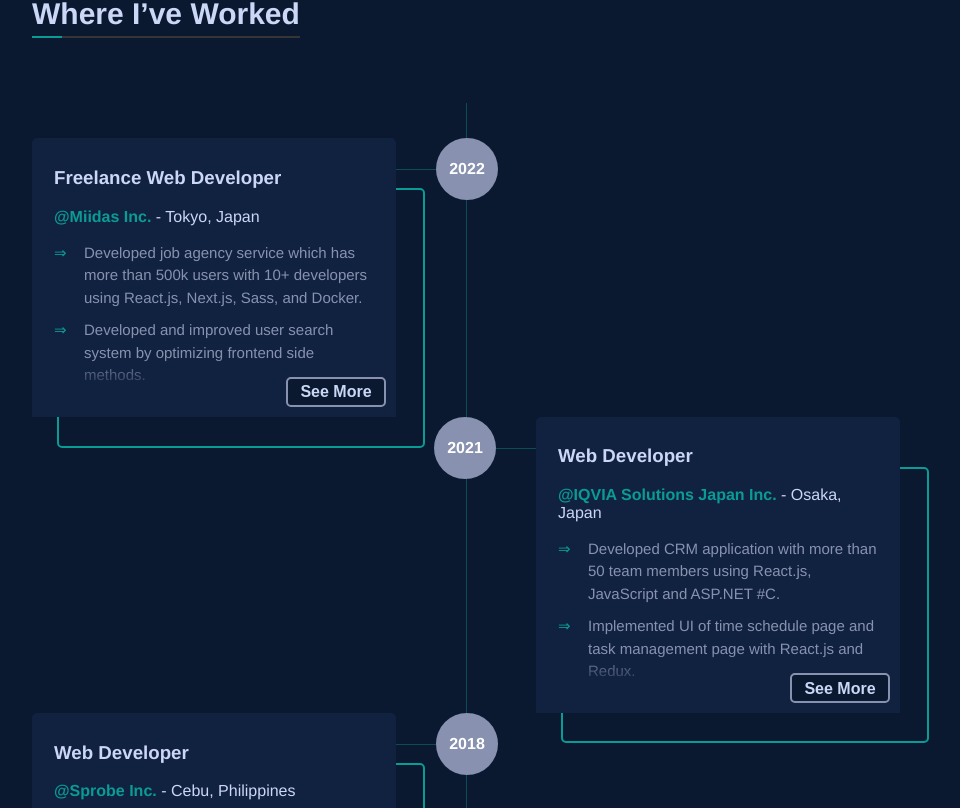
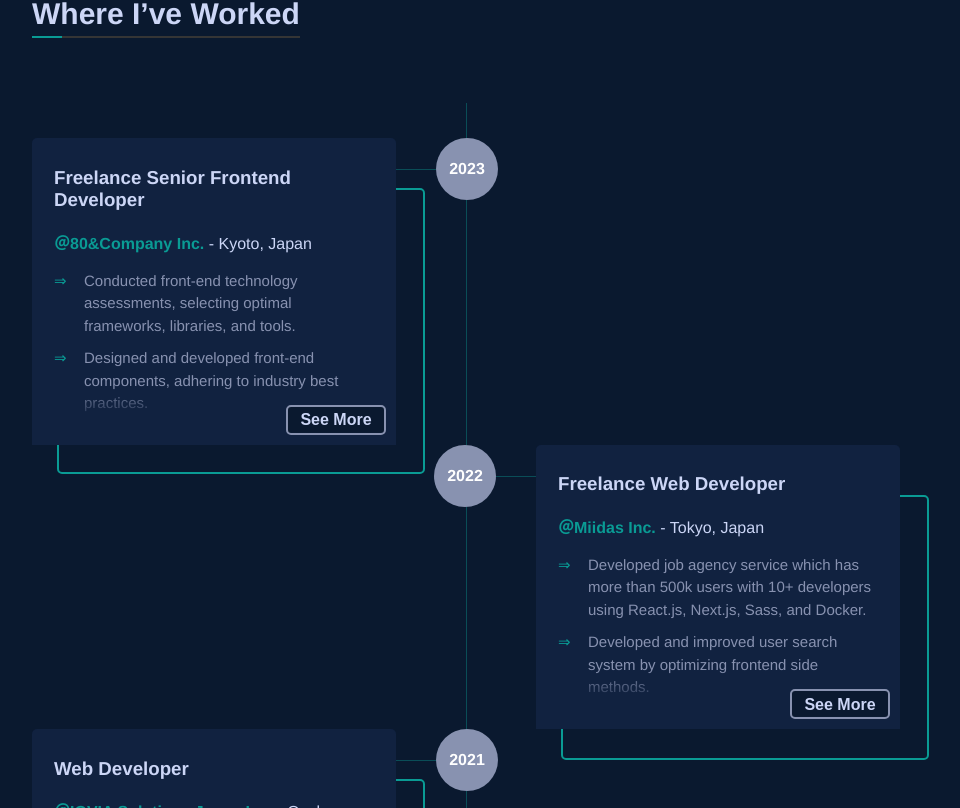
Before and after one commit to Soma-dev0808/portfolio-lp, a Next.js app: page / in a window 1280 px wide. Shown: the part 1412-2220 px from the top of the page, without its empty margins (174-1134 px from the left). Built offline with nearby package versions, Linux system fonts and the light colour scheme.

Commit message:
Updated Resume

```diff
--- a/components/CareerPath/Career.tsx
+++ b/components/CareerPath/Career.tsx
@@ -1,7 +1,7 @@
-import React, { useState } from 'react';
+import React, { useRef, useState } from "react";
 
 import indexStyles from "../../styles/index.module.css";
-import careerPathStyle from '../../styles/careerPath.module.css';
+import careerPathStyle from "../../styles/careerPath.module.css";
 
 interface CareerProps {
   companyName: string;
@@ -16,28 +16,37 @@ const Career: React.FC<CareerProps> = ({
   companyLocation,
   position,
   workDetails,
-    date
+  date,
 }) => {
   const [isFocus, setIsFocus] = useState<boolean>(false);
+  const ref = useRef<HTMLUListElement>(null);
 
   const handleOnSeeMoreClick = () => {
-        setIsFocus(prev => !prev);
+    setIsFocus((prev) => !prev);
   };
 
-    const stepsContainerOnFocus = isFocus && careerPathStyle.stepsContainerFocus;
-    const contentOnFocus = isFocus && careerPathStyle.contentFocus;
+  const stepsContainerOnFocus = isFocus
+    ? careerPathStyle.stepsContainerFocus
+    : "";
+  const contentOnFocus = isFocus ? careerPathStyle.contentFocus : "";
 
   return (
-        <div className={`${careerPathStyle.stepsContainer} ${stepsContainerOnFocus}`}>
+    <div
+      className={`${careerPathStyle.stepsContainer} ${stepsContainerOnFocus}`}
+    >
       <div className={`${careerPathStyle.content} ${contentOnFocus}`}>
         <h3>{position}</h3>
         <p className={careerPathStyle.companyInfo}>
-                    <span className={careerPathStyle.companyName}>
-                        @{companyName}
-                    </span>
-                    {' -'} {companyLocation}
+          <span className={careerPathStyle.companyName}>＠{companyName}</span>
+          {" -"} {companyLocation}
         </p>
-                <ul className={careerPathStyle.workDetailList}>
+        <ul
+          ref={ref}
+          className={careerPathStyle.workDetailList}
+          style={{
+            maxHeight: isFocus ? ref.current?.scrollHeight : "150px",
+          }}
+        >
           {workDetails.map((wd) => (
             <li key={wd} className={careerPathStyle.workDetailListItem}>
               {wd}
@@ -46,11 +55,11 @@ const Career: React.FC<CareerProps> = ({
         </ul>
 
         <button
-                    type='button'
+          type="button"
           className={`${indexStyles.button} ${careerPathStyle.seeMoreButton}`}
           onClick={handleOnSeeMoreClick}
         >
-                    {isFocus ? 'Hide' : 'See More'}
+          {isFocus ? "Hide" : "See More"}
         </button>
       </div>
       <i className={careerPathStyle.stepLine}></i>
--- a/components/utils/portfolioData.ts
+++ b/components/utils/portfolioData.ts
@@ -1,15 +1,28 @@
-import type { CareerProps } from '../CareerPath/Career';
-import type { PortfolioProps } from '../Portfolios/Portfolio';
-import type { SkillProps } from '../Skills/Skill';
+import type { CareerProps } from "../CareerPath/Career";
+import type { PortfolioProps } from "../Portfolios/Portfolio";
+import type { SkillProps } from "../Skills/Skill";
 
 interface PortfolioData {
-    careerSets: CareerProps[],
-    portfolioSets: PortfolioProps[],
-    skillSets: SkillProps[],
+  careerSets: CareerProps[];
+  portfolioSets: PortfolioProps[];
+  skillSets: SkillProps[];
 }
 
 const portfolioData: PortfolioData = {
   careerSets: [
+    {
+      companyName: "80&Company Inc.",
+      companyLocation: "Kyoto, Japan",
+      position: "Freelance Senior Frontend Developer",
+      workDetails: [
+        "Conducted front-end technology assessments, selecting optimal frameworks, libraries, and tools.",
+        "Designed and developed front-end components, adhering to industry best practices.",
+        "Performed thorough code reviews, providing valuable feedback for quality improvement.",
+        "Assigned tasks and provided clear instructions to ensure smooth project execution and delivery.",
+        "Supported the development of interns in a front-end development setting.",
+      ],
+      date: 2023,
+    },
     {
       companyName: "Miidas Inc.",
       companyLocation: "Tokyo, Japan",
@@ -19,7 +32,7 @@ const portfolioData: PortfolioData = {
         "Developed and improved user search system by optimizing frontend side methods.",
         "Created multiple react custom hooks which observe user status and search conditions.",
         "Converted react's class components to functional components of the legacy application in order to release a new version of the application with Next.js.",
-                "Worked with UI/UX team to build and style new mobile-friendly websites and tested on both web and mobile applications."
+        "Worked with UI/UX team to build and style new mobile-friendly websites and tested on both web and mobile applications.",
       ],
       date: 2022,
     },
@@ -33,7 +46,7 @@ const portfolioData: PortfolioData = {
         "Integrated some APIs with ASP.NET #C, which provides data for the task management system.",
         "Worked with tech lead closely to keep on track with project plan and timeline.",
         "Worked on big project with more than 100 developers to develop company products.",
-                "Conducted maintenance and operation for both frontend and backend of the deployed application."
+        "Conducted maintenance and operation for both frontend and backend of the deployed application.",
       ],
       date: 2021,
     },
@@ -46,7 +59,7 @@ const portfolioData: PortfolioData = {
         "Developed and designed UI of some applications such as Image editing service and Accounting notice system.",
         "Built Attendance management mobile application alone from scratch using Native script.",
         "Developed UI of more than 7 applications from scratch using React.js, Javascript, and Native script.",
-                "Integrated and hosted notification function along with Node.js and third-party API."
+        "Integrated and hosted notification function along with Node.js and third-party API.",
       ],
       date: 2018,
     },
@@ -54,19 +67,14 @@ const portfolioData: PortfolioData = {
   portfolioSets: [
     {
       portfolioTitle: "React Chat App",
-            portfolioDesc: "<span style='color: var(--primaryClr)'>The real-time chat app</span> allows users to communicate with other users and check real-time status of other users in the same chat room. You can create or choose a chat room as well. \n <span style='color: var(--primaryClr)'>Built with</span> React, React-redux, Typescript, and CSS. Used Node.js and socket.io for handling real-time user status and text messaging.",
+      portfolioDesc:
+        "<span style='color: var(--primaryClr)'>The real-time chat app</span> allows users to communicate with other users and check real-time status of other users in the same chat room. You can create or choose a chat room as well. \n <span style='color: var(--primaryClr)'>Built with</span> React, React-redux, Typescript, and CSS. Used Node.js and socket.io for handling real-time user status and text messaging.",
       portfolioId: "chatApp",
       portfolioLiveAppLink: "https://real-time-chat-cc29e.web.app/",
       portfolioGitLink: "https://github.com/Soma-dev0808/react-typescript-chat",
       portfolioGifPath: "/assets/portfolioGif/chat_app.gif",
       portfolioImgPath: "/assets/portfolioImg/reactChatApp.png",
-            skillUsed: [
-                "React.js",
-                "Typescript",
-                "Redux",
-                "Firebase",
-                "Node.js",
-            ],
+      skillUsed: ["React.js", "Typescript", "Redux", "Firebase", "Node.js"],
       duration: "2 months",
       impDescription: [
         "Used Redux toolkit to manage message and api status states.",
@@ -75,27 +83,25 @@ const portfolioData: PortfolioData = {
         "Used socket.io to store chat messages temporarily on backend side to avoid fetching messages every time when the firestore's data is changed.",
         "Socket.io is also used to keep user's online status in the same chat room.",
       ],
-            difficultPart: "<span style='color: var(--primaryClr)'>To dynamically change hat room information</span> when the user switches rooms, I needed to think about how I could simply switch data. The chat page can be divided into three parts which are a sidebar we can check other chat rooms, a chat room header for displaying the chat room names and users who joined the room and a chat messages list. Data in these sections are fetched based on the chat room name, so I wanted to observe it and, when it changed, fetch the next room information. \n <span style='color: var(--primaryClr)'>For this solution,</span> I set a room name in the URL, and whenever the room name in the URL is changed, I made it to fetch data for the next page.",
-            other: "If you want to try this applcation without registration, you can use the test accounts below. \n \n Account1 Email: <span style='color: var(--primaryClr)'>test1.test@test.com</span> Password: <span style='color: var(--primaryClr)'>test1test1234</span> \n Account2 Email: <span style='color: var(--primaryClr)'>test2.test@test.com</span> Password: <span style='color: var(--primaryClr)'>test2test1234</span>",
-            prevPortfolio: { pid: 'spotifyApp', pname: "Spotify App" },
+      difficultPart:
+        "<span style='color: var(--primaryClr)'>To dynamically change hat room information</span> when the user switches rooms, I needed to think about how I could simply switch data. The chat page can be divided into three parts which are a sidebar we can check other chat rooms, a chat room header for displaying the chat room names and users who joined the room and a chat messages list. Data in these sections are fetched based on the chat room name, so I wanted to observe it and, when it changed, fetch the next room information. \n <span style='color: var(--primaryClr)'>For this solution,</span> I set a room name in the URL, and whenever the room name in the URL is changed, I made it to fetch data for the next page.",
+      other:
+        "If you want to try this applcation without registration, you can use the test accounts below. \n \n Account1 Email: <span style='color: var(--primaryClr)'>test1.test@test.com</span> Password: <span style='color: var(--primaryClr)'>test1test1234</span> \n Account2 Email: <span style='color: var(--primaryClr)'>test2.test@test.com</span> Password: <span style='color: var(--primaryClr)'>test2test1234</span>",
+      prevPortfolio: { pid: "spotifyApp", pname: "Spotify App" },
       nextPortfolio: { pid: "concentrationApp", pname: "Concentration" },
     },
     {
       portfolioTitle: "Concentration",
-            portfolioDesc: "<span style='color: var(--primaryClr)'>In a card game concentration,</span> you find all matches of 2 cards within a limit time to win the game. You can change the difficulty and card design by clicking buttons in a header. Once you complete the game within a given time, you can post your score online to compete with other players. The score data is stored in the firebase store. \n <span style='color: var(--primaryClr)'>This application is</span> created with React.ts, and Vite boosted development server.",
+      portfolioDesc:
+        "<span style='color: var(--primaryClr)'>In a card game concentration,</span> you find all matches of 2 cards within a limit time to win the game. You can change the difficulty and card design by clicking buttons in a header. Once you complete the game within a given time, you can post your score online to compete with other players. The score data is stored in the firebase store. \n <span style='color: var(--primaryClr)'>This application is</span> created with React.ts, and Vite boosted development server.",
       portfolioId: "concentrationApp",
-            portfolioLiveAppLink: "https://concentration-git-main-soma-dev0808.vercel.app/",
+      portfolioLiveAppLink:
+        "https://concentration-git-main-soma-dev0808.vercel.app/",
       portfolioGitLink: "https://github.com/Soma-dev0808/concentration",
       portfolioGifPath: "/assets/portfolioGif/concentration.gif",
       portfolioImgPath: "/assets/portfolioImg/concentration.png",
       isPosReverse: true,
-            skillUsed: [
-                "React.js",
-                "Typescript",
-                "Redux",
-                "Firebase",
-                "Vite"
-            ],
+      skillUsed: ["React.js", "Typescript", "Redux", "Firebase", "Vite"],
       duration: "2 weeks",
       impDescription: [
         "Used Vite to make the development experience better.",
@@ -104,66 +110,68 @@ const portfolioData: PortfolioData = {
         "Integrated custom hooks to help observe game status.",
         "Used Firestore to store score data and user names for a ranking system.",
         "Implemented a function to change the difficulty and card design.",
-                "Deployed on vercel which is easy to deploy frontend applications."
+        "Deployed on vercel which is easy to deploy frontend applications.",
       ],
-            difficultPart: "<span style='color: var(--primaryClr)'>The rule for the card game</span> is pretty simple, but it was quite challenging for me to implement when it came to converting the card game rule into code. Especially, keeping card statuses, such as whether a card is flipped or not, was tough. \n <span style='color: var(--primaryClr)'>To overcome this,</span> I separated codes into small pieces as much as possible, which is more readable and easier to maintain so that I was able to avoid confusion while developing.",
+      difficultPart:
+        "<span style='color: var(--primaryClr)'>The rule for the card game</span> is pretty simple, but it was quite challenging for me to implement when it came to converting the card game rule into code. Especially, keeping card statuses, such as whether a card is flipped or not, was tough. \n <span style='color: var(--primaryClr)'>To overcome this,</span> I separated codes into small pieces as much as possible, which is more readable and easier to maintain so that I was able to avoid confusion while developing.",
       other: "",
       prevPortfolio: { pid: "chatApp", pname: "React Chat App" },
-            nextPortfolio: { pid: 'spotifyApp', pname: "Spotify App" }
+      nextPortfolio: { pid: "spotifyApp", pname: "Spotify App" },
     },
     {
       portfolioTitle: "Spotify App",
-            portfolioDesc: "<span style='color: var(--primaryClr)'>Spotify clone application</span> in which you can actually play songs. Once you connect and login to Spotify, this application fetches playlists and songs from third-party Spotify api for you. \n This application is created with Next.js and Tailwind css.",
+      portfolioDesc:
+        "<span style='color: var(--primaryClr)'>Spotify clone application</span> in which you can actually play songs. Once you connect and login to Spotify, this application fetches playlists and songs from third-party Spotify api for you. \n This application is created with Next.js and Tailwind css.",
       portfolioId: "spotifyApp",
       portfolioLiveAppLink: "https://spotify-clone-gold-five.vercel.app/",
       portfolioGitLink: "https://github.com/Soma-dev0808/spotify-clone",
       portfolioGifPath: "/assets/portfolioGif/spotify_app.gif",
       portfolioImgPath: "/assets/portfolioImg/spotifyLike.png",
-            skillUsed: [
-                "React.js",
-                "Typescript",
-                "Recoil",
-                "Next.js",
-                "Tailwindcss",
-            ],
+      skillUsed: ["React.js", "Typescript", "Recoil", "Next.js", "Tailwindcss"],
       duration: "2 weeks",
       impDescription: [
-                "Used Next.js to implement SSG. Although actual Spotify might need SSR to integrate something like the \"like song\" feature, this application only focuses on how I can copy the layout of Spotify and the play songs part.",
+        'Used Next.js to implement SSG. Although actual Spotify might need SSR to integrate something like the "like song" feature, this application only focuses on how I can copy the layout of Spotify and the play songs part.',
         "Used Recoil to manage state. Since recoil is good at encapsulating business logic, I wanted to try this API.",
-                "Used Tailwindcss which helps us to develop UI faster."
+        "Used Tailwindcss which helps us to develop UI faster.",
       ],
-            difficultPart: "<span style='color: var(--primaryClr)'>There was not really a hard part,</span> but I had to create a react custom hook to fetch previous and next songs' information to integrate playing them. \n <span style='color: var(--primaryClr)'>After fetching playlist information,</span> the custom hook will find current song information and then find the next and the previous songs' information. Once these songs' data are prepared, return them to where the custom hook is being called.",
-            other: "You need <span style='color: var(--primaryClr)'>a premium account for spotify</span> to test the demo application. \n If you don't have it, you can also check the demo link below. \n\n <a href='https://user-images.githubusercontent.com/55787141/204393044-587d9ea4-b13c-483f-9012-f716845d40dd.mp4' target='_blank' rel='noreferrer'><span style='color: var(--primaryClr)'>Demo Video Link</span></a>",
+      difficultPart:
+        "<span style='color: var(--primaryClr)'>There was not really a hard part,</span> but I had to create a react custom hook to fetch previous and next songs' information to integrate playing them. \n <span style='color: var(--primaryClr)'>After fetching playlist information,</span> the custom hook will find current song information and then find the next and the previous songs' information. Once these songs' data are prepared, return them to where the custom hook is being called.",
+      other:
+        "You need <span style='color: var(--primaryClr)'>a premium account for spotify</span> to test the demo application. \n If you don't have it, you can also check the demo link below. \n\n <a href='https://user-images.githubusercontent.com/55787141/204393044-587d9ea4-b13c-483f-9012-f716845d40dd.mp4' target='_blank' rel='noreferrer'><span style='color: var(--primaryClr)'>Demo Video Link</span></a>",
       prevPortfolio: { pid: "concentrationApp", pname: "Concentration" },
       nextPortfolio: { pid: "chatApp", pname: "React Chat App" },
-        }
+    },
   ],
   skillSets: [
     {
       skillId: "reactjs",
       skillImg: "/assets/reactjs.png",
       skillTitle: "React.js(Typescript)",
-            skillDesc: "In most of projects, I have used React.js and have built web applications using class components or functional components. Also, I mainly use redux to manage states. Creating custom hooks is my fun part of web development. Currently, I'm studying typescript to work on a large scalable project in the future."
+      skillDesc:
+        "In most of projects, I have used React.js and have built web applications using class components or functional components. Also, I mainly use redux to manage states. Creating custom hooks is my fun part of web development. Currently, I'm studying typescript to work on a large scalable project in the future.",
     },
     {
       skillId: "nextjs",
       skillImg: "/assets/nextjs.png",
       skillTitle: "Next.js",
-            skillDesc: "I used Next.js when developing the Saas application to handle SSG and SSR in a company I worked for before. I also use next.js for my personal projects to boost web applications' performance and expand my web development skills. This landing page is also created by next.js."
+      skillDesc:
+        "I have experience developing SaaS applications and e-commerce platforms using Next.js, with a focus on optimizing front-end performance. I've utilized React-query to prefetch data on the server side (SSR), accelerating data display and enhancing user experience.",
     },
     {
       skillId: "nodejs",
       skillImg: "/assets/nodejs.png",
       skillTitle: "Node.js",
-            skillDesc: "I have created some web applications with node.js in my previous company. I have experience of integrating REST APIs, third-party authentication, and push notification api. Also installed nodaemon to keep the server system alive to run notification api."
+      skillDesc:
+        "I have created some web applications with node.js in my previous company. I have experience of integrating REST APIs, third-party authentication, and push notification api. Also installed nodaemon to keep the server system alive to run notification api.",
     },
     {
       skillId: "javascript",
       skillImg: "/assets/javascript.png",
       skillTitle: "Javascript",
-            skillDesc: "Although I've been using React.js mainly for web development, javascript is also one of my powerful experiences. I have developed and had system update CRA application using javascript in my previous company. I also used jquery and AJAX to make a web page look richer."
+      skillDesc:
+        "Although I've been using React.js mainly for web development, javascript is also one of my powerful experiences. I have developed and had system update CRA application using javascript in my previous company. I also used jquery and AJAX to make a web page look richer.",
     },
-    ]
+  ],
 };
 
 export default portfolioData;
--- a/styles/careerPath.module.css
+++ b/styles/careerPath.module.css
@@ -41,7 +41,7 @@
   width: 100%;
   height: 92%;
   border-radius: var(--dfltBrdrRadius);
-    transition: 0.7s;
+  transition: 0.5s;
 }
 
 .stepsContainerFocus .content::after {
@@ -55,7 +55,12 @@
   right: 10px;
   width: var(--buttonSm);
   border-color: var(--dfltTxtClr);
-    background: linear-gradient(to left, var(--dfltBgClr) 50%, var(--dfltTxtClr) 50%) right;
+  background: linear-gradient(
+      to left,
+      var(--dfltBgClr) 50%,
+      var(--dfltTxtClr) 50%
+    )
+    right;
   background-size: 200% 100%;
   padding: var(--buttonSmPadding);
   box-shadow: none;
@@ -115,12 +120,12 @@
   padding-inline-start: 0;
   max-height: 150px;
   overflow: hidden;
-    transition: max-height 0.7s, color 0.7s;
+  transition: max-height 0.5s linear, color 0.5s;
   margin-bottom: 0;
 }
 
 .workDetailList::before {
-    content: '';
+  content: "";
   bottom: 0;
   left: 0;
   display: block;
@@ -128,18 +133,13 @@
   width: 100%;
   height: 60px;
   z-index: 99;
-    transition: 0.7s;
-    background: -webkit-linear-gradient(top,
-        #ffffff00 0%,
-        #112240 60%);
-    background: linear-gradient(to bottom,
-        #ffffff00 0%,
-        #112240 60%);
+  transition: 0.5s;
+  background: -webkit-linear-gradient(top, #ffffff00 0%, #112240 60%);
+  background: linear-gradient(to bottom, #ffffff00 0%, #112240 60%);
 }
 
 .contentFocus .workDetailList {
   color: var(--whiteClr);
-    max-height: 1000px;
   margin-bottom: 16px;
 }
 
@@ -221,5 +221,4 @@
   .stepLine {
     width: 10px;
   }
-
 }
```
Lines whose indentation alone changed are shown as unchanged.
